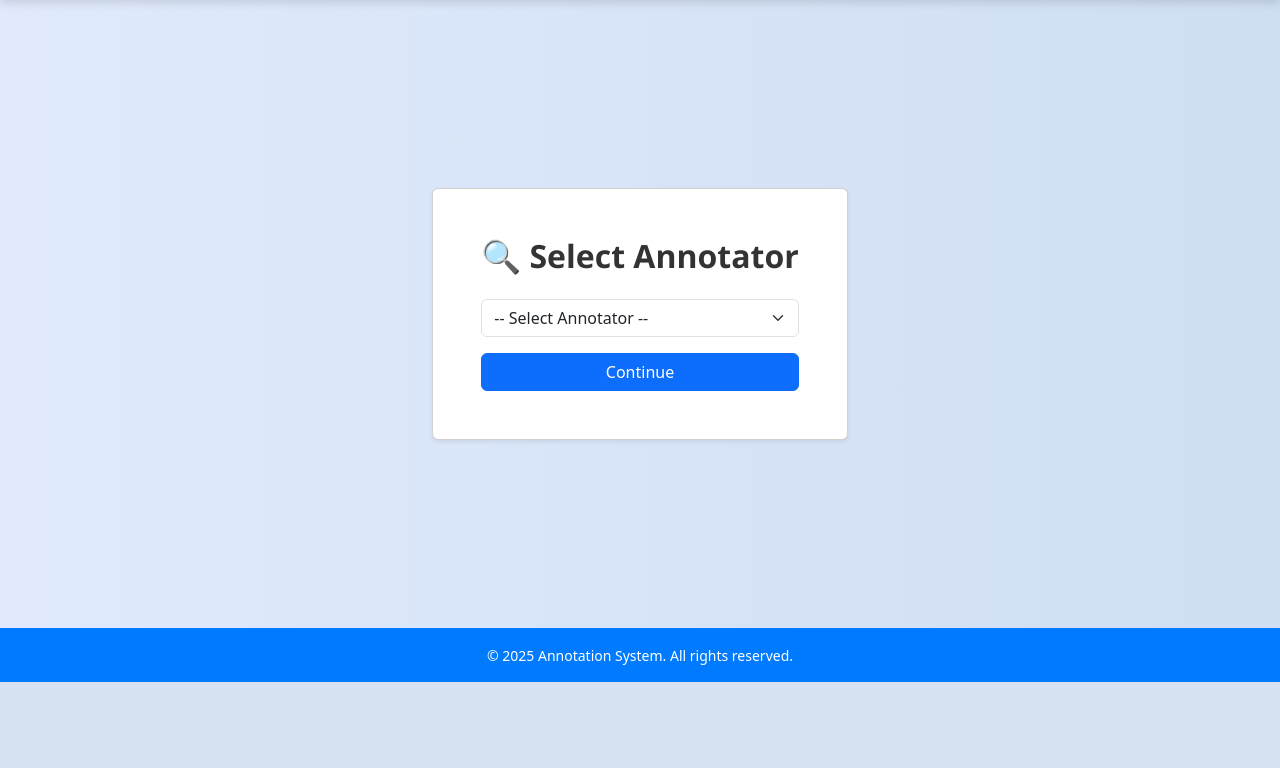
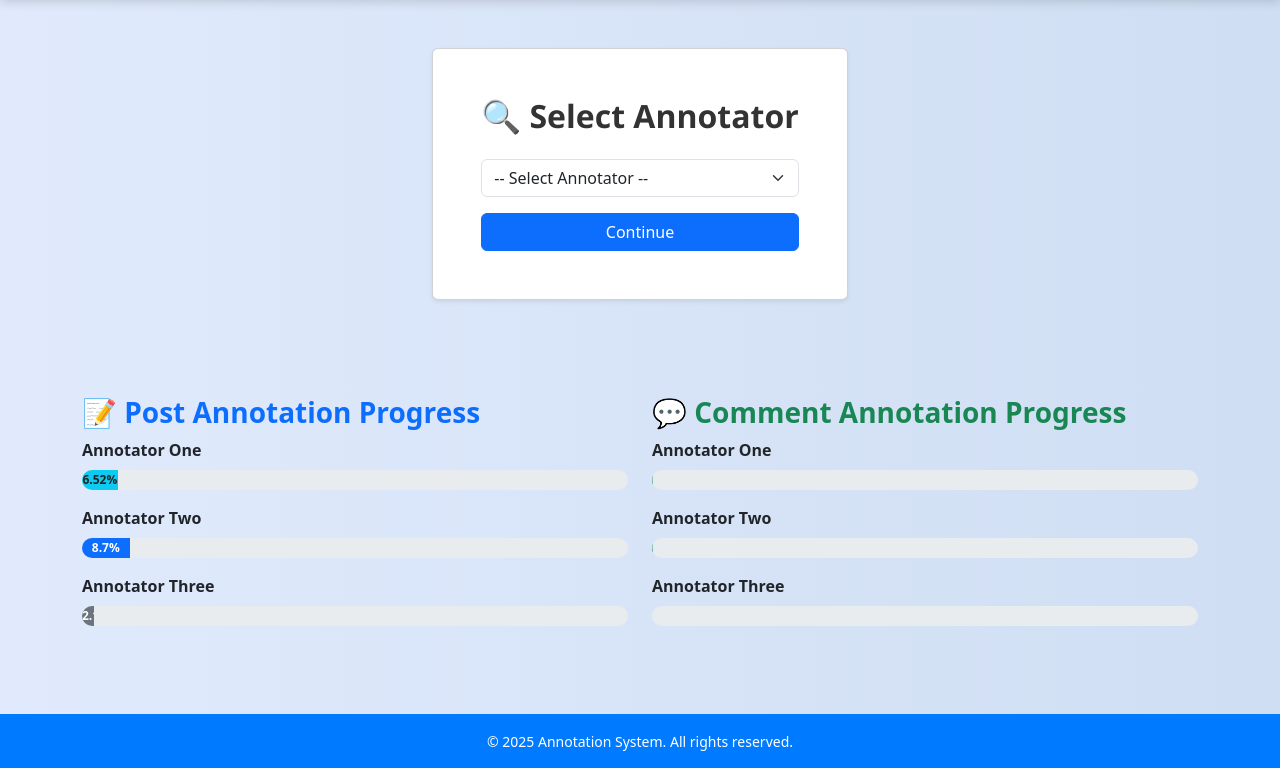
Before and after one commit to dr-m-wasim/KeepUp-Annotation-Tool, a Django app: page / in a window 1280 px wide. Shown: the part 118-886 px from the top of the page. Before the commit the page ends 800 px from the top, so only its background shows below. Run offline with Django 4.2, Linux system fonts and the light colour scheme; data comes from the database, SQL or seed files in the repository; both versions use the stored data as it was after the commit.

Commit message:
Progress bar added

```diff
--- a/KAT/KATAPP/views.py
+++ b/KAT/KATAPP/views.py
@@ -4,13 +4,46 @@ from django.urls import reverse
 from django.http import HttpResponseBadRequest
 from django.db import models
 
+
 def annotator_select(request):
     if request.method == 'POST':
         annotator = request.POST.get('annotator')
         if annotator:
-            request.session['annotator'] = annotator  # Save annotator in session
-            return redirect('events')  # Redirect to events page after selection
-    return render(request, 'annotator_selector.html')
+            request.session['annotator'] = annotator
+            return redirect('events')
+
+    # Total counts
+    total_posts = PostFeatures.objects.count()
+    total_comments = Comments.objects.count()
+
+    # Avoid division by zero
+    total_posts = total_posts if total_posts > 0 else 1
+    total_comments = total_comments if total_comments > 0 else 1
+
+    # Posts labeled per annotator
+    post_counts = {
+        'annotatorOne': PostFeatures.objects.exclude(annotatorOne_post_label__isnull=True).exclude(annotatorOne_post_label='').count(),
+        'annotatorTwo': PostFeatures.objects.exclude(annotatorTwo_post_label__isnull=True).exclude(annotatorTwo_post_label='').count(),
+        'annotatorThree': PostFeatures.objects.exclude(annotatorThree_post_label__isnull=True).exclude(annotatorThree_post_label='').count(),
+    }
+
+    # Comments labeled per annotator
+    comment_counts = {
+        'annotatorOne': Comments.objects.exclude(annotatorOne_comment_label__isnull=True).exclude(annotatorOne_comment_label='').count(),
+        'annotatorTwo': Comments.objects.exclude(annotatorTwo_comment_label__isnull=True).exclude(annotatorTwo_comment_label='').count(),
+        'annotatorThree': Comments.objects.exclude(annotatorThree_comment_label__isnull=True).exclude(annotatorThree_comment_label='').count(),
+    }
+
+    # Calculate percentages
+    post_progress = {k: round((v / total_posts) * 100, 2) for k, v in post_counts.items()}
+    comment_progress = {k: round((v / total_comments) * 100, 2) for k, v in comment_counts.items()}
+
+    context = {
+        'post_progress': post_progress,
+        'comment_progress': comment_progress,
+    }
+
+    return render(request, 'annotator_selector.html', context)
 
 def events_list(request):
     events = Events.objects.all()
--- a/KAT/Templates/annotator_selector.html
+++ b/KAT/Templates/annotator_selector.html
@@ -81,7 +81,75 @@
                 <button type="submit" class="btn btn-primary w-100">Continue</button>
             </form>
         </div>
+
+
     </main>
+
+    <div class="container my-5">
+        <div class="row">
+            <div class="col-md-6 mb-4">
+                <h3 class="text-primary fw-bold">📝 Post Annotation Progress</h3>
+                <div class="mb-3">
+                    <label class="form-label fw-semibold">Annotator One</label>
+                    <div class="progress rounded-pill" style="height: 20px;">
+                        <div class="progress-bar bg-info text-dark fw-bold" role="progressbar" style="width: {{ post_progress.annotatorOne }}%;" aria-valuenow="{{ post_progress.annotatorOne }}" aria-valuemin="0" aria-valuemax="100">
+                            {{ post_progress.annotatorOne }}%
+                        </div>
+                    </div>
+                </div>
+
+                <div class="mb-3">
+                    <label class="form-label fw-semibold">Annotator Two</label>
+                    <div class="progress rounded-pill" style="height: 20px;">
+                        <div class="progress-bar bg-primary fw-bold" role="progressbar" style="width: {{ post_progress.annotatorTwo }}%;" aria-valuenow="{{ post_progress.annotatorTwo }}" aria-valuemin="0" aria-valuemax="100">
+                            {{ post_progress.annotatorTwo }}%
+                        </div>
+                    </div>
+                </div>
+
+                <div class="mb-3">
+                    <label class="form-label fw-semibold">Annotator Three</label>
+                    <div class="progress rounded-pill" style="height: 20px;">
+                        <div class="progress-bar bg-secondary fw-bold" role="progressbar" style="width: {{ post_progress.annotatorThree }}%;" aria-valuenow="{{ post_progress.annotatorThree }}" aria-valuemin="0" aria-valuemax="100">
+                            {{ post_progress.annotatorThree }}%
+                        </div>
+                    </div>
+                </div>
+            </div>
+
+            <div class="col-md-6 mb-4">
+                <h3 class="text-success fw-bold">💬 Comment Annotation Progress</h3>
+                <div class="mb-3">
+                    <label class="form-label fw-semibold">Annotator One</label>
+                    <div class="progress rounded-pill" style="height: 20px;">
+                        <div class="progress-bar bg-success fw-bold" role="progressbar" style="width: {{ comment_progress.annotatorOne }}%;" aria-valuenow="{{ comment_progress.annotatorOne }}" aria-valuemin="0" aria-valuemax="100">
+                            {{ comment_progress.annotatorOne }}%
+                        </div>
+                    </div>
+                </div>
+
+                <div class="mb-3">
+                    <label class="form-label fw-semibold">Annotator Two</label>
+                    <div class="progress rounded-pill" style="height: 20px;">
+                        <div class="progress-bar bg-success fw-bold" style="width: {{ comment_progress.annotatorTwo }}%;" aria-valuenow="{{ comment_progress.annotatorTwo }}" aria-valuemin="0" aria-valuemax="100">
+                            {{ comment_progress.annotatorTwo }}%
+                        </div>
+                    </div>
+                </div>
+
+                <div class="mb-3">
+                    <label class="form-label fw-semibold">Annotator Three</label>
+                    <div class="progress rounded-pill" style="height: 20px;">
+                        <div class="progress-bar bg-success fw-bold" style="width: {{ comment_progress.annotatorThree }}%;" aria-valuenow="{{ comment_progress.annotatorThree }}" aria-valuemin="0" aria-valuemax="100">
+                            {{ comment_progress.annotatorThree }}%
+                        </div>
+                    </div>
+                </div>
+            </div>
+        </div>
+    </div>
+
+
 
     <!-- Footer -->
     <footer>
```
Also changed, not shown: KAT/merged_social_data.db.
